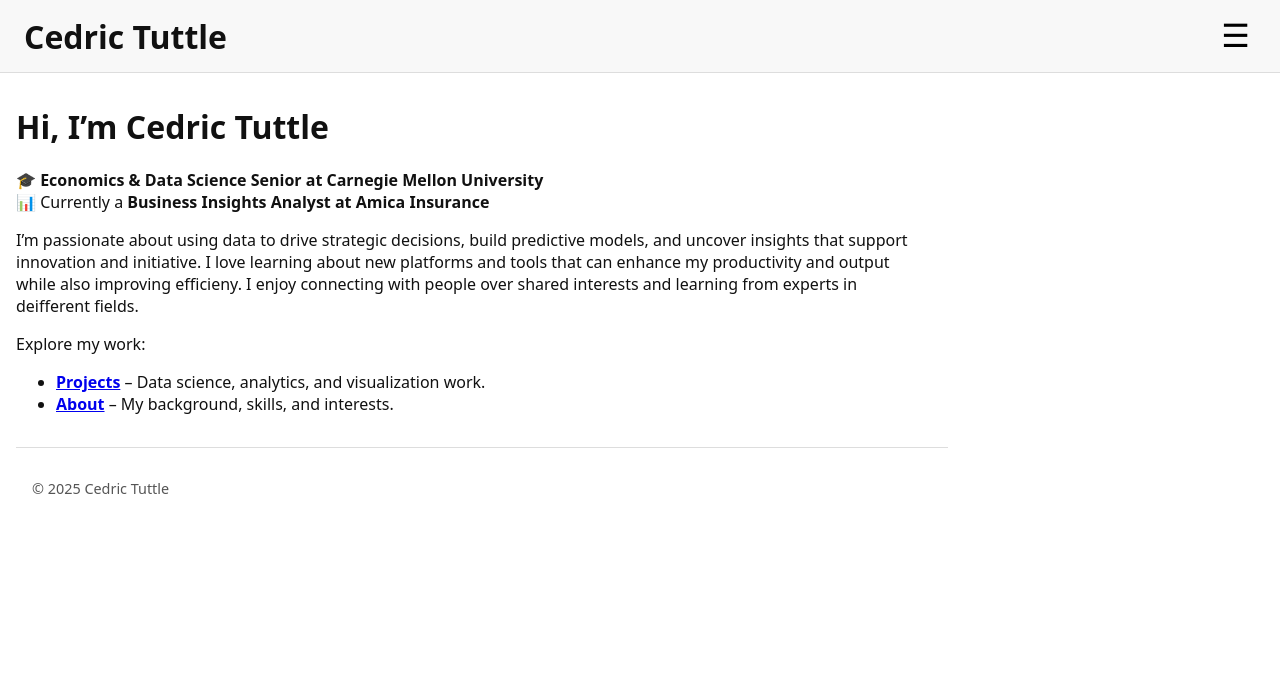
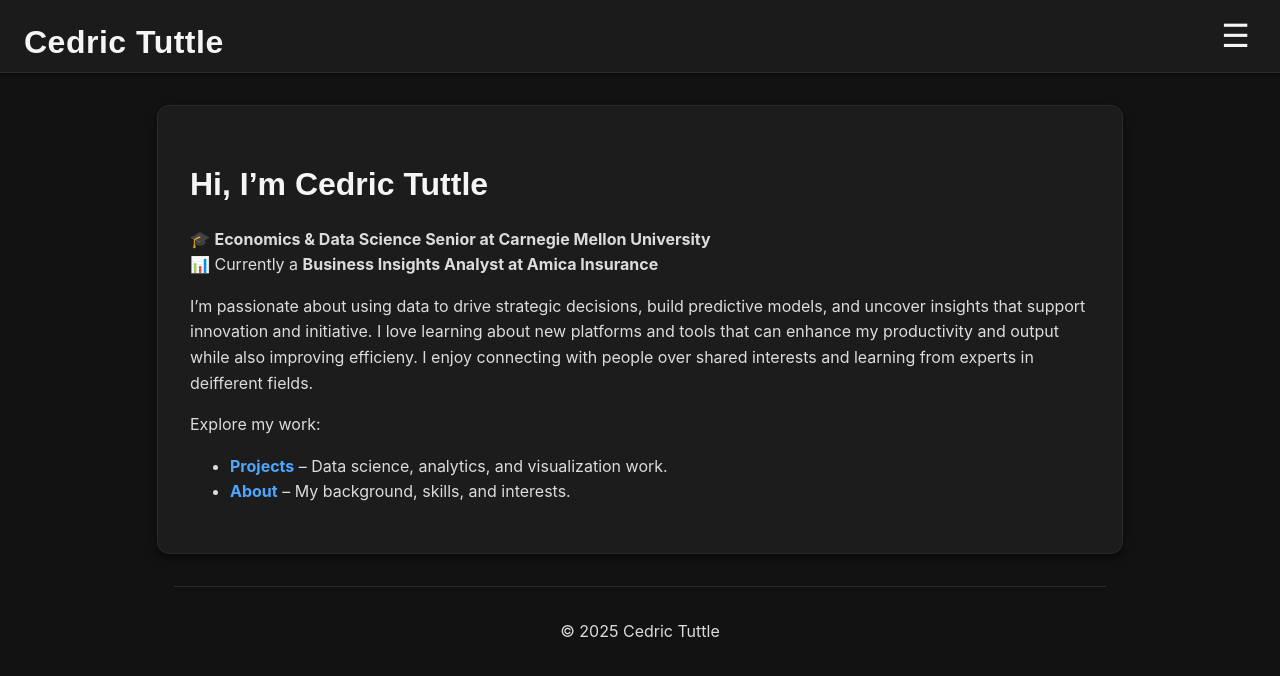
Before and after one commit to ctuttle123/cedrictuttle.github.io, a Jekyll site: the page built from index.md, in a window 1280 px wide. Shown: the top 676 px of the page. Built offline with Jekyll 4.4.1, drawn with Linux system fonts in a browser that asks for light colours.

Commit message:
Update custom.scss

```diff
--- a/_sass/custom.scss
+++ b/_sass/custom.scss
@@ -1,10 +1,11 @@
-/* --- General layout --- */
+/* --- General layout (Dark Theme) --- */
 body, html {
   margin: 0;
   padding: 0;
-  font-family: system-ui, sans-serif;
-  background: #fff;
-  color: #111;
+  font-family: "Inter", "Segoe UI", sans-serif;
+  background: #121212;
+  color: #eaeaea;
+  line-height: 1.6;
 }
 
 /* --- Header & Hamburger --- */
@@ -12,20 +13,28 @@ body, html {
   display: flex;
   justify-content: space-between;
   align-items: center;
-  background: #f8f8f8;
-  border-bottom: 1px solid #ddd;
+  background: #1b1b1b;
+  border-bottom: 1px solid #2a2a2a;
   padding: 0.5rem 1.5rem;
   height: 3.5rem;
   position: relative;
+  box-shadow: 0 2px 6px rgba(0,0,0,0.4);
 }
 
-.site-header h1 a { text-decoration: none; color: #111; }
+.site-header h1 a {
+  text-decoration: none;
+  color: #f5f5f5;
+  font-family: "Poppins", sans-serif;
+  font-weight: 600;
+  letter-spacing: 0.5px;
+}
 
 .hamburger {
   font-size: 2rem;
   background: none;
   border: none;
   cursor: pointer;
+  color: #f5f5f5;
   z-index: 20;
   margin-left: auto;
 }
@@ -37,13 +46,14 @@ body, html {
   position: absolute;
   top: 3.5rem;
   right: 0;
-  background: #f8f8f8;
-  border: 1px solid #ddd;
+  background: #1e1e1e;
+  border: 1px solid #2a2a2a;
   border-top: none;
   padding: 0.5rem 1rem;
   list-style: none;
   z-index: 10;
-  box-shadow: 0 4px 8px rgba(0,0,0,0.05);
+  box-shadow: 0 4px 12px rgba(0,0,0,0.6);
+  border-radius: 8px;
 }
 
 #nav-menu ul.show { display: flex; }
@@ -52,24 +62,35 @@ body, html {
 
 #nav-menu ul li a {
   text-decoration: none;
-  color: #111;
+  color: #dcdcdc;
   font-weight: 500;
+  transition: color 0.2s ease, transform 0.2s ease;
 }
 
-#nav-menu ul li a:hover { color: #007acc; }
+#nav-menu ul li a:hover {
+  color: #4da6ff;
+  transform: translateX(3px);
+}
 
 /* --- Main content & footer --- */
-.site-main, .site-footer {
-  margin: 2rem 1rem;
+.site-main {
+  margin: 2rem auto;
+  padding: 2rem;
   max-width: 900px;
-  text-align: left;
+  background: #1c1c1c;
+  border-radius: 12px;
+  box-shadow: 0 4px 10px rgba(0,0,0,0.5);
+  border: 1px solid #2a2a2a;
 }
 
 .site-footer {
+  margin: 2rem auto;
   padding: 1rem;
-  border-top: 1px solid #ddd;
-  color: #555;
+  max-width: 900px;
+  border-top: 1px solid #2a2a2a;
+  color: #999;
   font-size: 0.9rem;
+  text-align: center;
 }
 
 /* --- About page --- */
@@ -81,26 +102,77 @@ body, html {
   max-width: 1200px;
 }
 
-.about-page .about-text { flex: 2; }
+.about-page .about-text {
+  flex: 2;
+  background: #1e1e1e;
+  padding: 1.5rem;
+  border-radius: 12px;
+  border: 1px solid #2a2a2a;
+  box-shadow: 0 3px 8px rgba(0,0,0,0.4);
+}
 
 .about-page .about-avatar {
   flex: 1;
   display: flex;
   justify-content: center;
-  align-items: stretch; /* makes the image fill the height of its container */
+  align-items: stretch;
 }
 
 .about-page .avatar {
   height: 100%;
-  max-height: 600px; /* adjust this if it’s too tall or short */
+  max-height: 600px;
   width: auto;
-  border-radius: 0; /* remove circle crop if you want full body visible */
+  border-radius: 12px;
+  border: 1px solid #2a2a2a;
+  box-shadow: 0 4px 12px rgba(0,0,0,0.6);
+  object-fit: cover;
+}
+
+/* --- Typography --- */
+h1, h2, h3 {
+  font-family: "Poppins", sans-serif;
+  font-weight: 600;
+  color: #f5f5f5;
+  margin-bottom: 0.5rem;
+}
+
+p, li {
+  font-size: 1rem;
+  color: #dcdcdc;
+}
+
+a {
+  color: #4da6ff;
+  text-decoration: none;
+}
+
+a:hover {
+  color: #82cfff;
+}
+
+/* --- Subtle animations --- */
+.fade-in {
+  opacity: 0;
+  animation: fadeIn 1.2s ease-in-out forwards;
+}
+
+@keyframes fadeIn {
+  from { opacity: 0; transform: translateY(10px); }
+  to { opacity: 1; transform: translateY(0); }
 }
 
 /* --- Responsive --- */
 @media (max-width: 768px) {
-  #nav-menu ul { width: 150px; }
-  .about-page .about-container { flex-direction: column; text-align: left; }
-  .about-page .about-avatar { margin-top: 1.5rem; }
-  .about-page .avatar { width: 180px; }
+  #nav-menu ul { width: 180px; }
+  .about-page .about-container {
+    flex-direction: column;
+    text-align: left;
+  }
+  .about-page .about-avatar {
+    margin-top: 1.5rem;
+  }
+  .about-page .avatar {
+    width: 100%;
+    max-height: 400px;
+  }
 }
```
